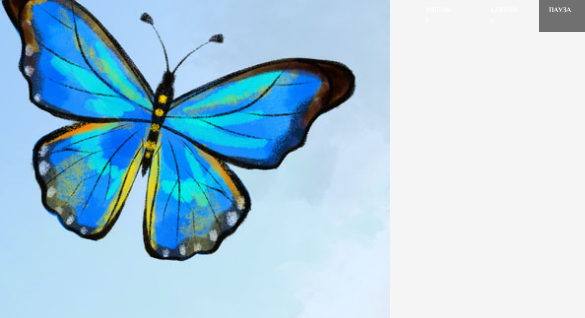
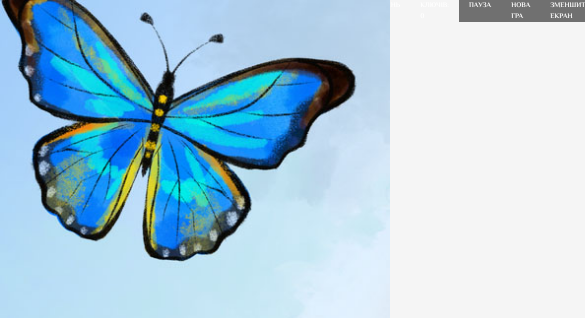
Before and after one commit to stepan95/butterfly, a plain HTML site: page index.html in a window 390 px wide. Shown: the top 318 px of the page, 585 px wide, since content can reach past the window. Drawn offline with Linux system fonts and the light colour scheme.

Commit message:
Update style.css

```diff
--- a/css/style.css
+++ b/css/style.css
@@ -71,7 +71,6 @@ h1 {
     color: #fff;
     margin: 0;
     padding: 0;
-    border-radius: 5px;
 }
 
 #top-panel div {
@@ -139,9 +138,15 @@ h1 {
     font-size: 7px;
     }
 
+    #top-panel div p {
+    /* Змініть відступи для кнопок на мобільних екранах */
+    padding: 0 10px;
+    margin: 0;
+    font-size: 7px;
+    }
     #top-panel div p.button {
     /* Змініть відступи для кнопок на мобільних екранах */
-    padding: 5px 10px;
+    padding: 0 10px;
     margin: 0;
     font-size: 7px;
     }
```
